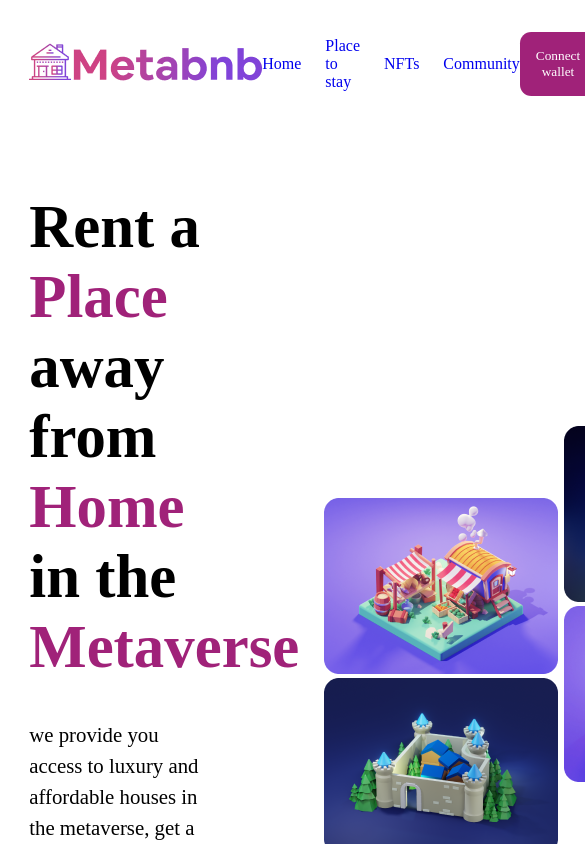
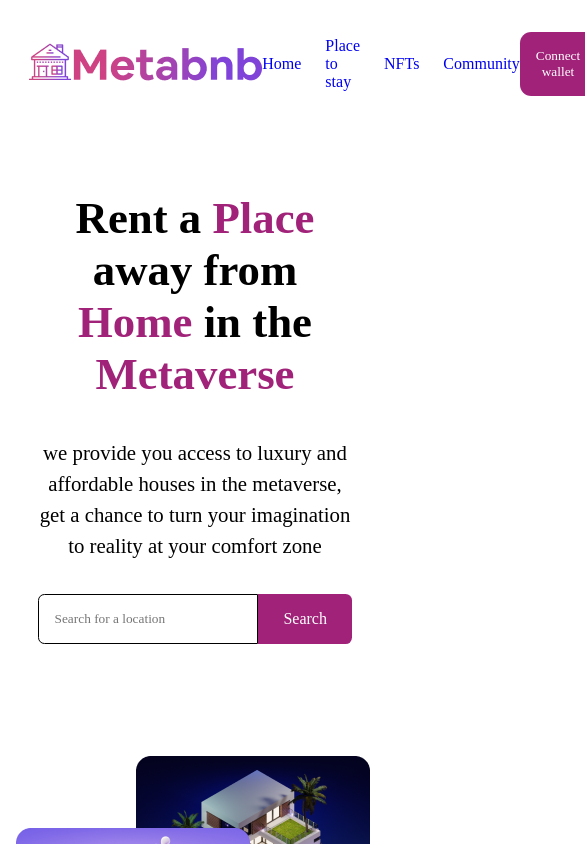
Before and after one commit to Samadeen/Metabnb, a React (Create React App) app: page / in a window 390 px wide. Shown: the top 844 px of the page, 585 px wide, since content can reach past the window. Built offline with nearby package versions, Linux system fonts and the light colour scheme; a web font is replaced by a local one.

Commit message:
style: Styling for Hero component

```diff
--- a/src/components/Hero.module.scss
+++ b/src/components/Hero.module.scss
@@ -65,3 +65,34 @@
     }
   }
 }
+
+@media (max-width: 1127px) {
+  .hero {
+    flex-direction: column;
+
+    .hero_details {
+      width: 95%;
+      text-align: center;
+    }
+  }
+}
+
+@media (max-width: 500px) {
+  .hero {
+    .hero_details {
+      h1 {
+        font-size: 2.8rem;
+      }
+    }
+
+    .images {
+      position: relative;
+      right: 3.7rem;
+
+      div {
+        width: 7.5rem;
+        margin: 0 auto;
+      }
+    }
+  }
+}
```
